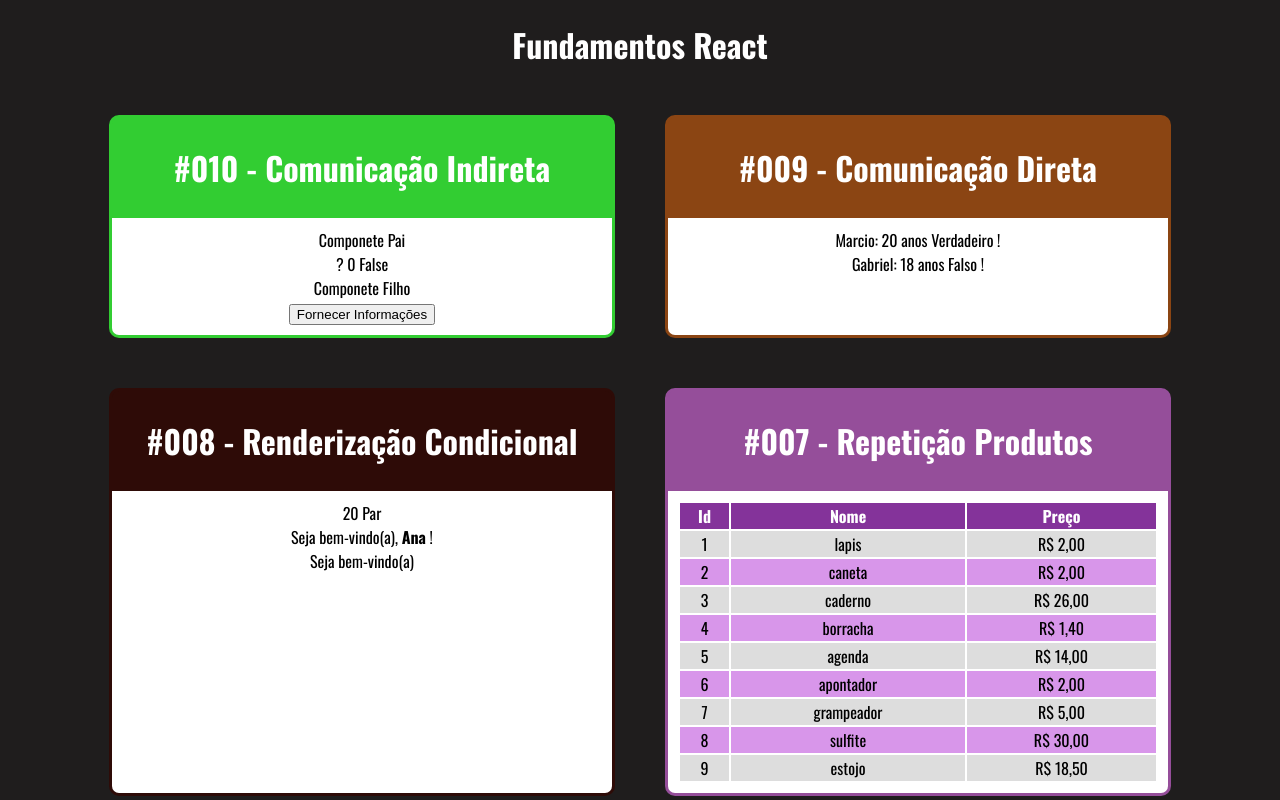
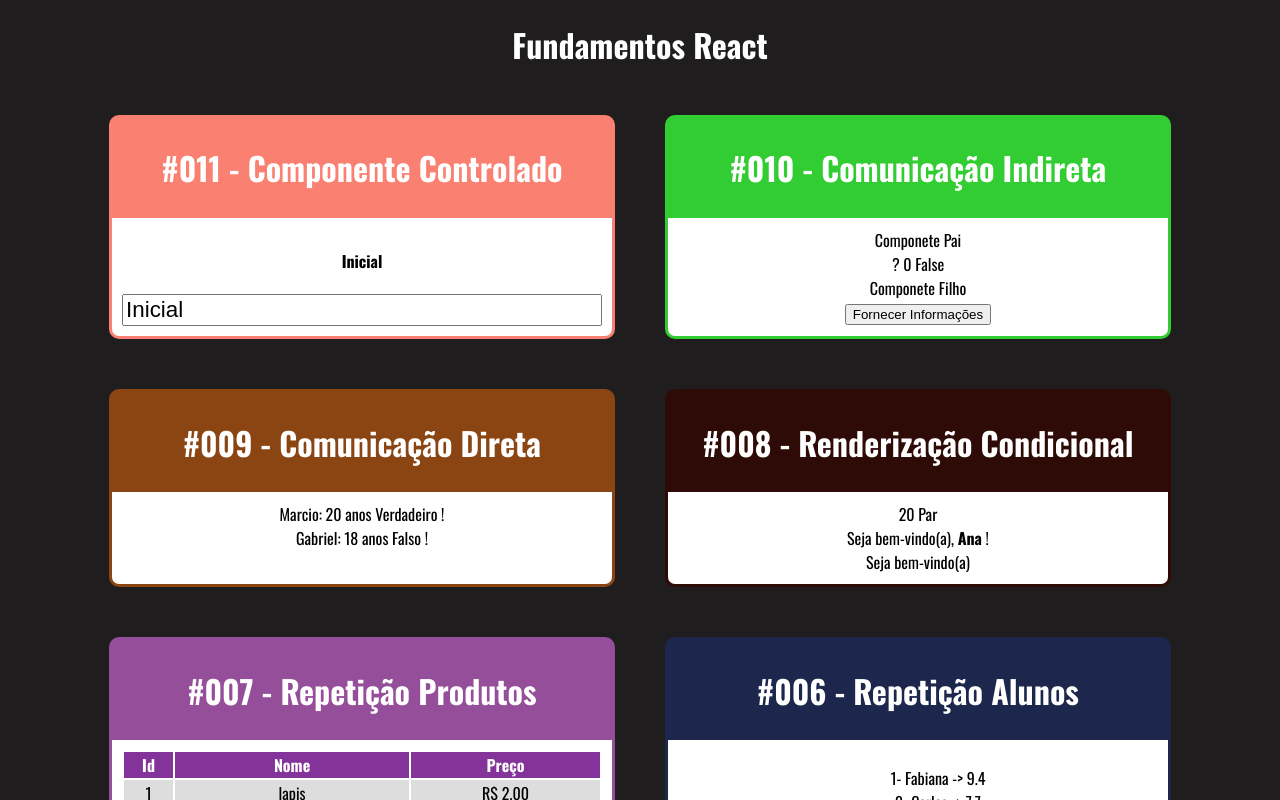
Before and after one commit to gabyreis28/fundamentos-reactJS, a React (Create React App) app: page / in a window 1280 px wide. Shown: the top 800 px of the page. Built offline with nearby package versions, Linux system fonts and the light colour scheme; the HTML template or start-up script is replaced by a standard one.

Commit message:
Componente Controlado

```diff
--- a/src/App.jsx
+++ b/src/App.jsx
@@ -12,6 +12,7 @@
 import UsuarioInfoComp from './components/condicional/UsuarioInfo';
 import DiretaPaiComp from './components/comunicacao/DiretaPai';
 import IndiretaPaiComp from './components/comunicacao/IndiretaPai';
+import InputComp from './components/formulario/Input';
 import Card from './components/layout/Card';
 import './App.css';
 
@@ -20,6 +21,10 @@
     <h1>Fundamentos React</h1>
 
     <div className="Cards">
+      <Card titulo="#011 - Componente Controlado" color="#FA8072">
+        <InputComp />
+      </Card>
+
       <Card titulo="#010 - Comunicação Indireta" color="#32CD32">
         <IndiretaPaiComp />
       </Card>
--- /dev/null
+++ b/src/components/formulario/Input.css
@@ -0,0 +1,8 @@
+.Input input {
+  font-size: 1.4rem;
+}
+
+.Input .inputCustom {
+  display: flex;
+  flex-direction: column;
+}
--- /dev/null
+++ b/src/components/formulario/Input.jsx
@@ -0,0 +1,21 @@
+import React, { useState } from 'react';
+import './Input.css';
+
+export default () => {
+  const [valor, setValor] = useState('Inicial');
+
+  function quandoMudar(e) {
+    setValor(e.target.value);
+  }
+
+  return (
+    <div className="Input">
+      <h4>{valor}</h4>
+      <div className="inputCustom">
+        <input value={valor} onChange={quandoMudar} />
+        {/* <input value={valor} readOnly />;
+        <input value={undefined} />; */}
+      </div>
+    </div>
+  );
+};
```
Also changed, not shown: .eslintrc.json.
